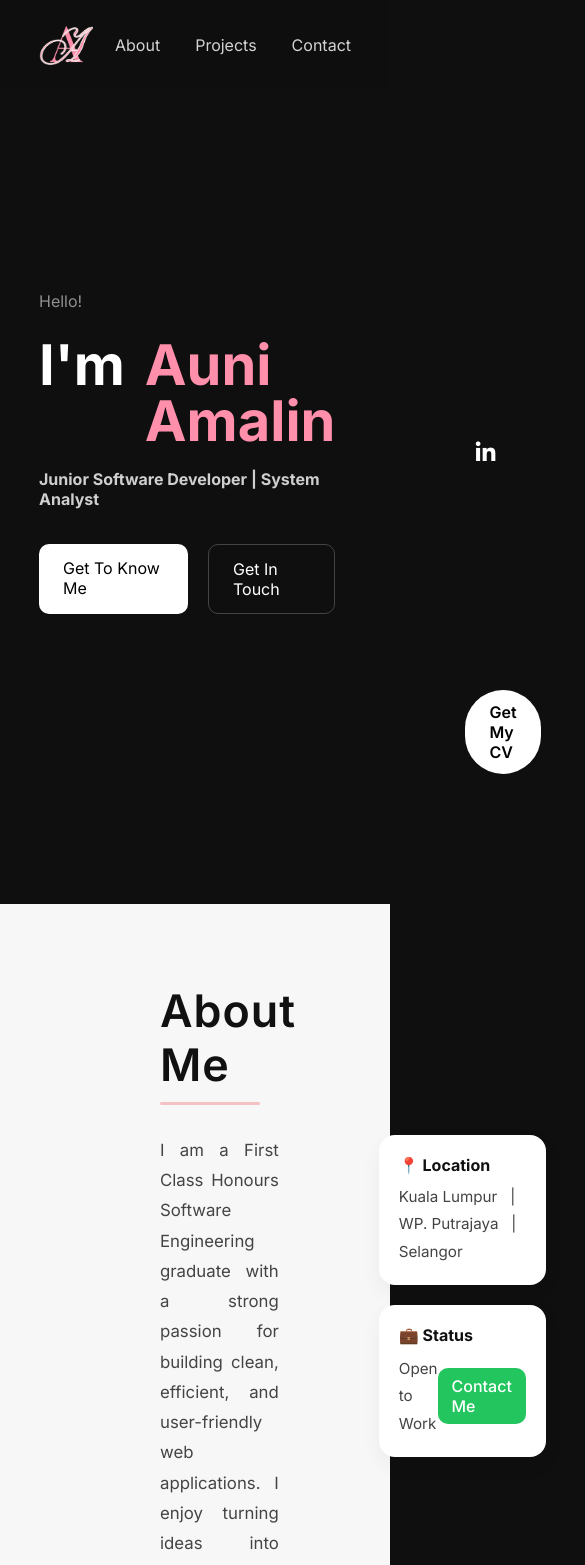
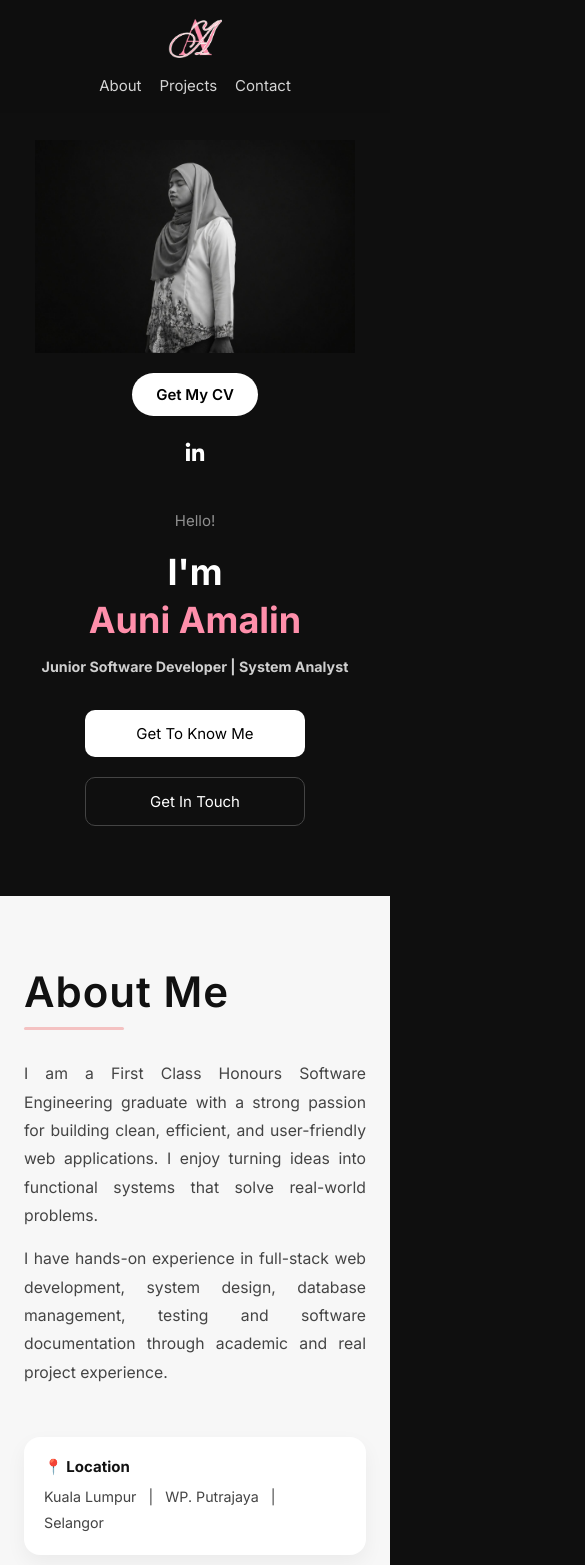
Before and after one commit to auniamalin/portfolio, a plain HTML site: page index.html in a window 390 px wide. Shown: the top 1565 px of the page, 585 px wide, since content can reach past the window. Drawn offline with Linux system fonts and the light colour scheme.

Commit message:
update on tab and mobile

```diff
--- a/css/style.css
+++ b/css/style.css
@@ -1162,3 +1162,280 @@ nav ul li a:hover{
     transform:translateY(-8px);
 
 }
+
+/* ========================================
+   RESPONSIVE - TABLET
+======================================== */
+
+@media (max-width:1024px){
+
+    section{
+        padding:80px 6%;
+    }
+
+    #about,
+    #projects,
+    #contact{
+        padding:80px 6%;
+    }
+
+    nav{
+        padding:20px 6%;
+    }
+
+    #intro{
+        gap:60px;
+    }
+
+    .intro-title,
+    .typing-name{
+        font-size:3rem;
+    }
+
+    .intro-right img{
+        max-width:450px;
+        height:580px;
+    }
+
+    .projects-grid{
+        grid-template-columns:1fr;
+    }
+
+}
+
+/* ========================================
+   RESPONSIVE - MOBILE
+======================================== */
+
+@media (max-width:768px){
+
+    nav{
+
+        flex-direction:column;
+
+        gap:18px;
+
+        padding:18px 24px;
+
+    }
+
+    nav ul{
+
+        gap:18px;
+
+        flex-wrap:wrap;
+
+        justify-content:center;
+
+    }
+
+    html{
+        font-size:15px;
+    }
+
+    section{
+        padding:70px 24px;
+    }
+
+    #intro{
+
+        flex-direction:column-reverse;
+
+        text-align:center;
+
+        gap:45px;
+
+        padding-top:140px;
+
+    }
+
+    #about,
+    #projects,
+    #contact{
+        padding:70px 24px;
+    }
+
+    .hero-name{
+
+        flex-direction:column;
+
+        gap:8px;
+
+        align-items:center;
+
+    }
+
+    .intro-title,
+    .typing-name{
+
+        font-size:2.4rem;
+
+    }
+
+    .profession{
+
+        font-size:.95rem;
+
+    }
+
+    .intro-buttons{
+
+        flex-direction:column;
+
+        align-items:center;
+
+    }
+
+    .intro-buttons a{
+
+        width:220px;
+
+    }
+
+    .intro-right{
+
+        display:flex;
+
+        flex-direction:column;
+
+        align-items:center;
+
+    }
+
+    .intro-right img{
+
+        max-width:320px;
+
+        height:auto;
+
+    }
+
+    .social-icons{
+
+        position:static;
+
+        transform:none;
+
+        flex-direction:row;
+
+        margin-top:25px;
+
+    }
+
+    .cv-btn{
+
+        position:static;
+
+        margin-top:20px;
+
+    }
+
+    .about-container{
+
+        flex-direction:column;
+
+        gap:35px;
+
+    }
+
+    .about-info{
+
+        margin-left:0;
+
+    }
+
+    .status-row{
+
+        flex-direction:column;
+
+        align-items:flex-start;
+
+        gap:15px;
+
+    }
+
+    .timeline-wrapper{
+
+        flex-direction:column;
+
+        gap:45px;
+
+    }
+
+    .title-row{
+
+        flex-direction:column;
+
+        gap:5px;
+
+    }
+
+    .timeline-date{
+
+        white-space:normal;
+
+    }
+
+    .projects-grid{
+
+        grid-template-columns:1fr;
+
+        gap:50px;
+
+    }
+
+    .project-image img{
+
+        height:240px;
+
+    }
+
+    .contact-grid{
+
+        grid-template-columns:1fr;
+
+    }
+
+    .contact-card{
+
+        padding:20px;
+
+    }
+
+    .resume-btn{
+
+        width:100%;
+
+    }
+
+    .footer{
+
+        padding:25px;
+
+    }
+
+    .modal{
+
+        padding:15px;
+
+    }
+
+    .modal-content{
+
+        width:100%;
+
+        padding:25px;
+
+    }
+
+    .modal-grid{
+
+        flex-direction:column;
+
+    }
+
+    img{
+        max-width:100%;
+        height:auto;
+    }
+}
```
